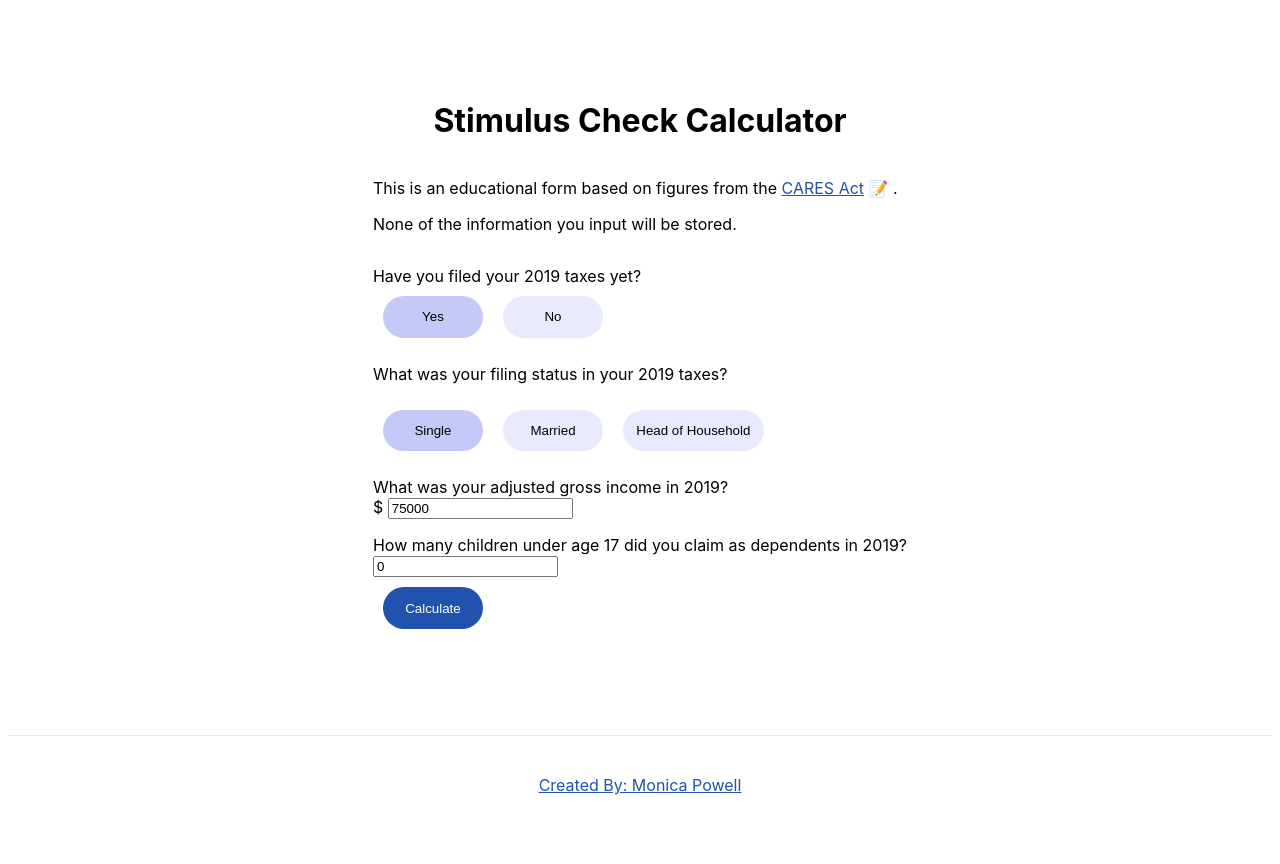
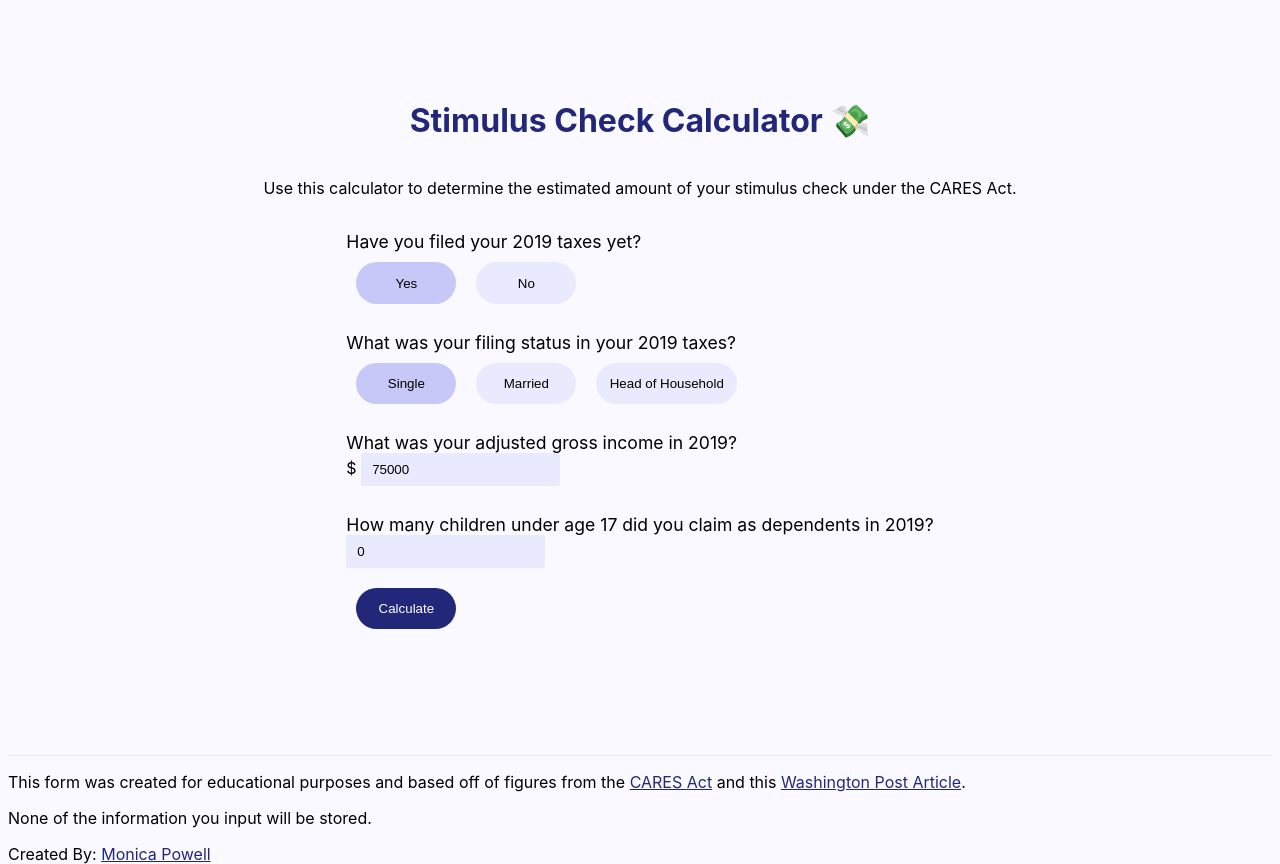
Before and after one commit to M0nica/stimulus-check-calculator, a Next.js app: page / in a window 1280 px wide. Before the commit the page ends 835 px from the top, so only its background shows below. Built offline with nearby package versions, Linux system fonts and the light colour scheme.

Commit message:
misc. refactoring of the form

```diff
--- a/pages/index.js
+++ b/pages/index.js
@@ -1,6 +1,10 @@
 import Head from "next/head";
 import React, { useState } from "react";
 import styles from "./index.module.css";
+
+const SINGLE = "Single";
+const HEADOFHOUSE = "Head of Household";
+const MARRIED = "Married";
 
 function getStimulusAmount(incomeLimit, baseStimulusAmount, income, children) {
   const ineligibleIncome = parseInt(income) - incomeLimit;
@@ -16,12 +20,12 @@ function getStimulusAmount(incomeLimit, baseStimulusAmount, income, children) {
 
 function calculateStimulus(income, filingStatus, children) {
   switch (filingStatus) {
-    case "Head of Household":
+    case HEADOFHOUSE:
       return getStimulusAmount(112500, 1200, income, children);
-    case "Single":
+    case SINGLE:
       return getStimulusAmount(75000, 1200, income, children);
       break;
-    case "Married":
+    case MARRIED:
       return getStimulusAmount(150000, 2400, income, children);
     default:
       return getStimulusAmount(75000, 1200, income, children);
@@ -46,34 +50,32 @@ function Home() {
         <title>Stimulus Check Calculator</title>
         <link rel="icon" href="/favicon.ico" />
       </Head>
-
       <main>
-        <h1>Stimulus Check Calculator</h1>
+        <h1>Stimulus Check Calculator 💸</h1>
+        <p>
+          Use this calculator to determine the estimated amount of your stimulus
+          check under the CARES Act.
+        </p>
         <form onSubmit={handleSubmit}>
-          <p>
-            This is an educational form based on figures from the{" "}
-            <a href="https://www.washingtonpost.com/context/coronavirus-aid-relief-and-economic-security-act-of-2020/28f5de5f-6eed-46c0-b629-798e219497c5/">
-              CARES Act
-            </a>{" "}
-            📝 .{" "}
-          </p>
-          <p>None of the information you input will be stored.</p>
           <label htmlFor="tax-year">Have you filed your 2019 taxes yet?</label>
           {[2019, 2018].map(year => (
             <button
               onClick={() => setTaxYear(year)}
               className={year == taxYear ? "selectedButton" : ""}
               key={year}
+              name="tax-year"
             >
               {year == 2019 ? "Yes" : "No"}
             </button>
           ))}
-          <p>What was your filing status in your {taxYear} taxes? </p>
-          {["Single", "Married", "Head of Household"].map(status => (
+          <label htmlFor="filing-status">
+            What was your filing status in your {taxYear} taxes?{" "}
+          </label>
+          {[SINGLE, MARRIED, HEADOFHOUSE].map(status => (
             <button
               onClick={() => setFilingStatus(status)}
               className={status == filingStatus ? "selectedButton" : ""}
-              name="tax-year"
+              name="filing-status"
               key={status}
             >
               {" "}
@@ -87,6 +89,8 @@ function Home() {
           ${" "}
           <input
             type="number"
+            inputMode="numeric"
+            pattern="[0-9]*"
             value={income}
             onChange={e => setIncome(e.target.value)}
             min={0}
@@ -99,6 +103,8 @@ function Home() {
           </label>
           <input
             type="number"
+            inputMode="numeric"
+            pattern="[0-9]*"
             value={children}
             onChange={e => setChildren(e.target.value)}
             min={0}
@@ -115,17 +121,34 @@ function Home() {
                 ? `Your stimulus amount is expected to be $${stimulusAmount}.`
                 : `You are not expected to receive a stimulus.`)}
           </p>
+          <br />
         </form>
       </main>
 
       <footer>
+        <p>
+          This form was created for educational purposes and based off of
+          figures from the{" "}
+          <a href="https://www.washingtonpost.com/context/coronavirus-aid-relief-and-economic-security-act-of-2020/28f5de5f-6eed-46c0-b629-798e219497c5/">
+            CARES Act
+          </a>{" "}
+          and this{" "}
+          <a href="https://www.washingtonpost.com/graphics/business/coronavirus-stimulus-check-calculator/">
+            Washington Post Article
+          </a>
+          .
+        </p>
+        <p>None of the information you input will be stored.</p>
+        <p>
+          Created By:{" "}
           <a
             href="https://www.github.com/m0nica"
             target="_blank"
             rel="noopener noreferrer"
           >
-          Created By: Monica Powell
+            Monica Powell
           </a>
+        </p>
       </footer>
     </div>
   );
--- a/styles/global.css
+++ b/styles/global.css
@@ -4,20 +4,37 @@ body {
   margin: 0;
   font-family: -apple-system, BlinkMacSystemFont, Segoe UI, Roboto, Oxygen,
     Ubuntu, Cantarell, Fira Sans, Droid Sans, Helvetica Neue, sans-serif;
+  background-color: #f9f9ff;
 }
 
 * {
   box-sizing: border-box;
 }
 
+h1 {
+  color: #23277a;
+}
 label {
   display: block;
   padding-top: 1em;
+  font-size: 1.1em;
 }
 
+input {
+  border-radius: 2px;
+  margin-bottom: 10px;
+  border: medium none;
+}
+
+input[type="number"] {
+  display: inline-block;
+  padding: 8px 10px;
+  background: #e9eafd none repeat scroll 0% 0%;
+  border: 1px solid #e9eafd;
+}
 .calculateButton {
   color: #fff;
-  background-color: #2152ad;
+  background-color: #23277a; /* #2152ad;*/
 }
 .calculateButton:hover {
   background-color: #4989ff;
@@ -50,24 +67,14 @@ footer {
   width: 100%;
   height: 100px;
   border-top: 1px solid #eaeaea;
-  display: flex;
   justify-content: center;
   align-items: center;
-}
-
-footer img {
-  margin-left: 0.5rem;
-}
-
-footer a {
-  display: flex;
-  justify-content: center;
-  align-items: center;
+  margin: 0 auto;
 }
 
 a {
-  color: #2152ad;
-  text-decoration: #2152ad underline;
+  color: #23277a;
+  text-decoration: #23277a underline;
 }
 
 a:hover {
```
Lines whose indentation alone changed are shown as unchanged.
